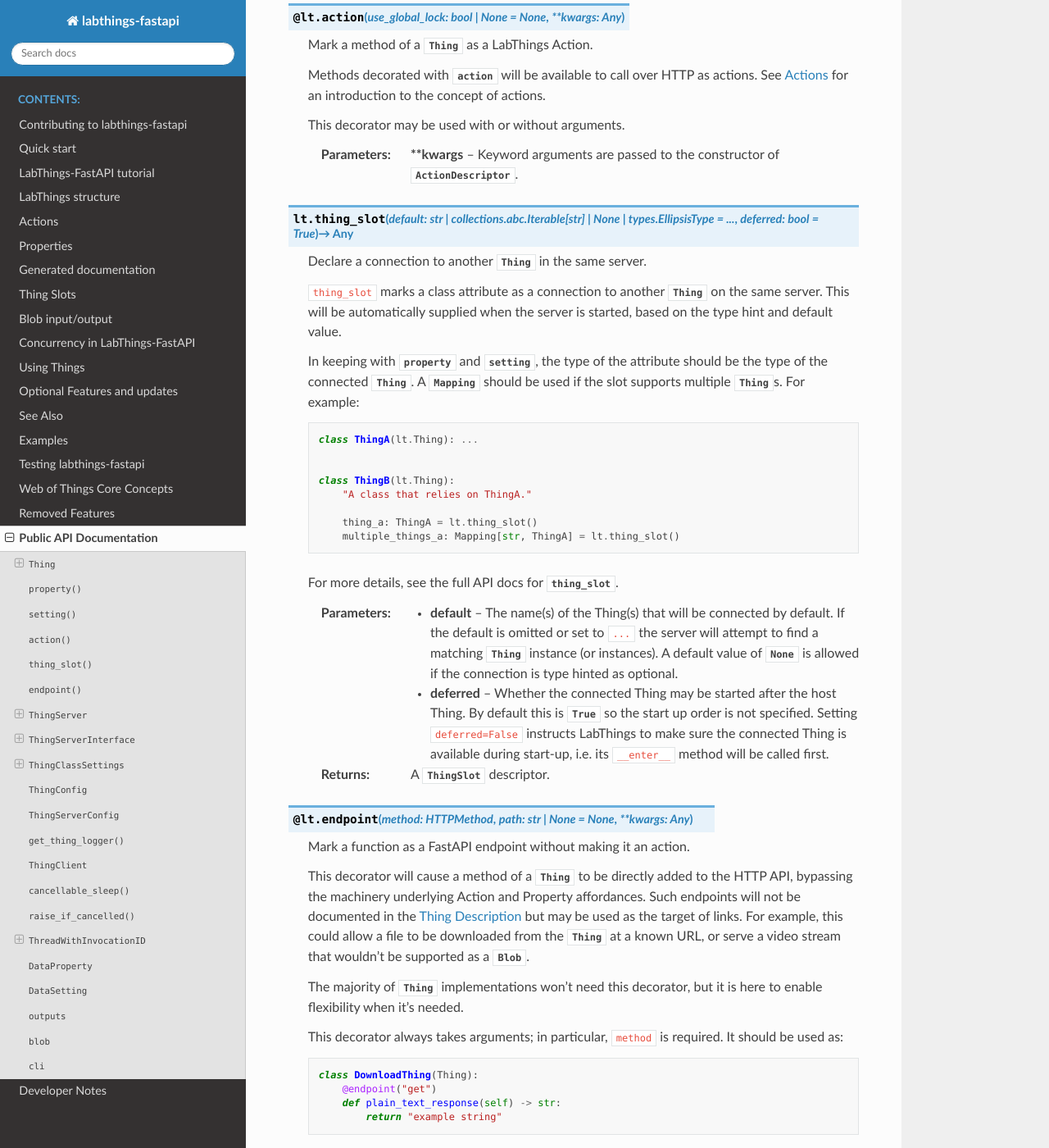
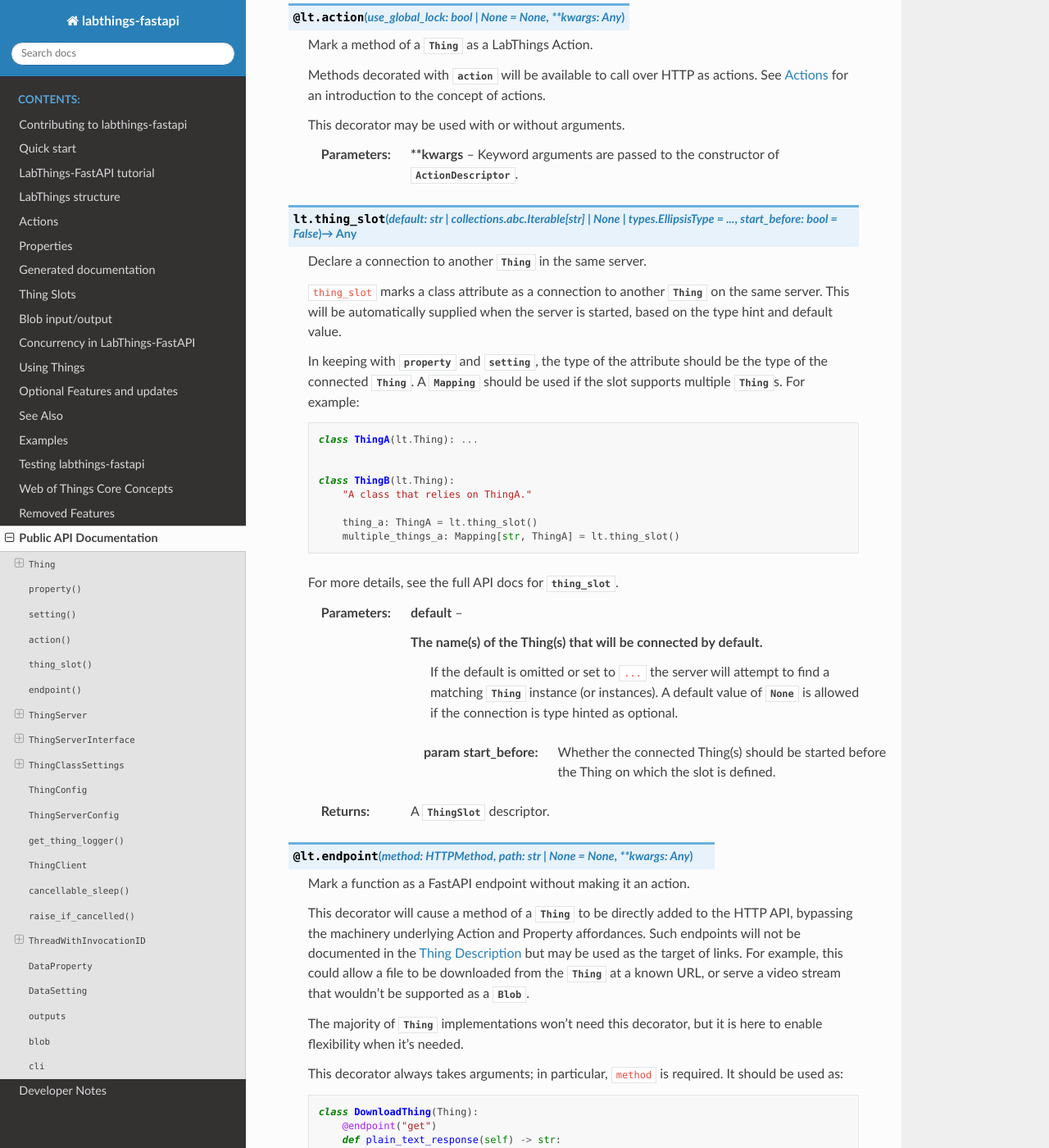
Before and after one commit to labthings/labthings-fastapi, a Sphinx documentation site: the page built from docs/source/public_api.rst, in a window 1280 px wide and 1400 px high, scrolled down 3684 px. Shown: the whole window at 82% size. Built offline with Sphinx 7.4.7 and the Read the Docs theme 3.1.0, drawn with Linux system fonts in a browser that asks for light colours; pages that are not in the unit, such as notebooks, are missing from menus; the version number is read from the project's files by our own code.

Commit message:
Change the argument name (back) to `start_before`
The argument used to affect start up order was previously `start_first`, then `deferred`.
I'm going to revert to `start_before` as it is less confusing.

This commit updates the code and docs to reflect that. I've checked the docs and
done some searches to try to catch the inconsistencies.

```diff
--- a/docs/source/public_api.rst
+++ b/docs/source/public_api.rst
@@ -164,7 +164,7 @@ This page summarises the parts of the LabThings API that should be most frequent
        of `.ActionDescriptor`.
 
 
-.. py:function:: thing_slot(default: str | collections.abc.Iterable[str] | None | types.EllipsisType = ..., deferred: bool = True) -> Any
+.. py:function:: thing_slot(default: str | collections.abc.Iterable[str] | None | types.EllipsisType = ..., start_before: bool = False) -> Any
 
    Declare a connection to another `~lt.Thing` in the same server.
 
@@ -193,10 +193,8 @@ This page summarises the parts of the LabThings API that should be most frequent
        If the default is omitted or set to ``...`` the server will attempt to find
        a matching `~lt.Thing` instance (or instances). A default value of `None` is
        allowed if the connection is type hinted as optional.
-   :param deferred: Whether the connected Thing may be started after the host Thing. By default
-       this is `True` so the start up order is not specified. Setting ``deferred=False`` instructs
-       LabThings to make sure the connected Thing is available during start-up, i.e. its
-       ``__enter__`` method will be called first.
+    :param start_before: Whether the connected Thing(s) should be started before
+        the Thing on which the slot is defined.
    :return: A `.ThingSlot` descriptor.
 
 
--- a/docs/source/thing_slots.rst
+++ b/docs/source/thing_slots.rst
@@ -88,7 +88,7 @@ file:
 Influencing start-up order
 --------------------------
 
-Sometimes it's useful to require that other Things start before this one. For example, if you share a serial port between several functions, you might want to use it via a `~lt.thing_slot` during start-up of a different Thing. This is possible if you specify `deferred=False` when creating the slot:
+Sometimes it's useful to require that other Things start before this one. For example, if you share a serial port between several functions, you might want to use it via a `~lt.thing_slot` during start-up of a different Thing. This is possible if you specify `start_before=True` when creating the slot:
 
 .. code-block:: python
 
@@ -104,7 +104,7 @@ Sometimes it's useful to require that other Things start before this one. For ex
     class SerialLight(lt.Thing):
         """A light that communicates over serial"""
 
-        _ser: SerialPort = lt.thing_slot(deferred=False)
+        _ser: SerialPort = lt.thing_slot(start_before=True)
 
         def __enter__(self):
             """Start up the Thing."""
@@ -113,7 +113,7 @@ Sometimes it's useful to require that other Things start before this one. For ex
             self._version = self._ser.query("version?")
 
 
-Without specifying ``deferred=False``, there's no guarantee which Thing will start up first. If the `SerialPort` starts after the ``SerialLight``, most likely the attempt to communicate during ``SerialLight.__enter__`` would fail. Specifying `deferred=False` instructs LabThings to ensure that the Thing connected to the slot starts up *before* the Thing on which the slot is defined.
+Without specifying ``start_before=True``, there's no guarantee which Thing will start up first. If the `SerialPort` starts after the ``SerialLight``, most likely the attempt to communicate during ``SerialLight.__enter__`` would fail. Specifying `start_before=True` instructs LabThings to ensure that the Thing connected to the slot starts up *before* the Thing on which the slot is defined.
 
 
 More detail
```
Also changed, not shown: 2 other files.
